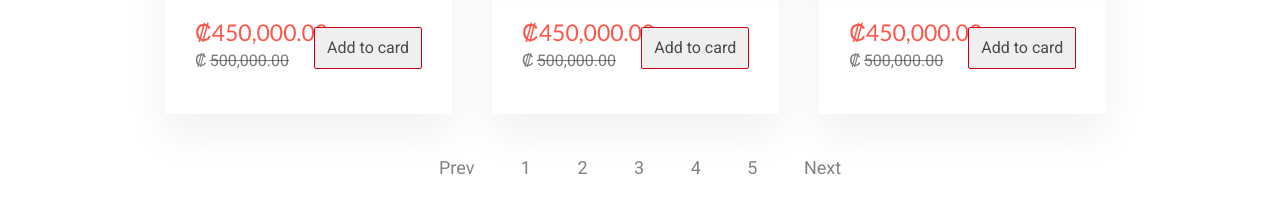
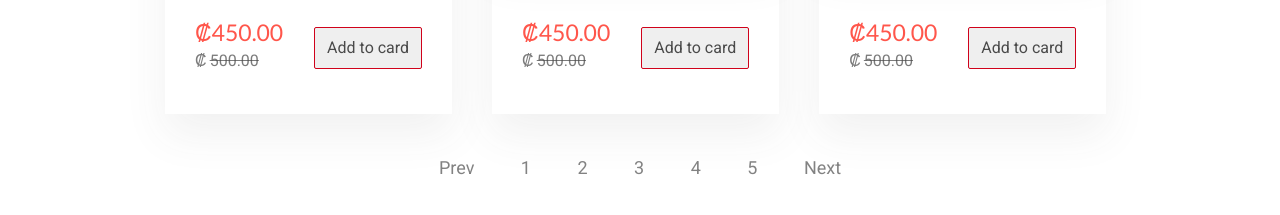
Before and after one commit to mgobinath30/rajeshfix, a plain HTML site: page soldproducts.html in a window 1280 px wide. Shown: the part 586-801 px from the top of the page. Drawn offline with nearby package versions, Linux system fonts and the light colour scheme; files whose address does not match are found by name.

Commit message:
Update soldproducts.html

```diff
--- a/soldproducts.html
+++ b/soldproducts.html
@@ -198,9 +198,9 @@
                                 <div class="margintb30">
                                     <div class="col-md-half">
                                         <div class="listing-price">
-                                            <h3 class="discountlayer">₡450,000.00</h3>
+                                            <h3 class="discountlayer">₡450.00</h3>
                                             <h4 class="originallayer">₡
-                                                <strike>500,000.00</strike>
+                                                <strike>500.00</strike>
                                             </h4>
                                         </div>
                                     </div>
@@ -243,9 +243,9 @@
                                 <div class="margintb30">
                                     <div class="col-md-half">
                                         <div class="listing-price">
-                                            <h3 class="discountlayer">₡450,000.00</h3>
+                                            <h3 class="discountlayer">₡450.00</h3>
                                             <h4 class="originallayer">₡
-                                                <strike>500,000.00</strike>
+                                                <strike>500.00</strike>
                                             </h4>
                                         </div>
                                     </div>
@@ -288,9 +288,9 @@
                                 <div class="margintb30">
                                     <div class="col-md-half">
                                         <div class="listing-price">
-                                            <h3 class="discountlayer">₡450,000.00</h3>
+                                            <h3 class="discountlayer">₡450.00</h3>
                                             <h4 class="originallayer">₡
-                                                <strike>500,000.00</strike>
+                                                <strike>500.00</strike>
                                             </h4>
                                         </div>
                                     </div>
```
